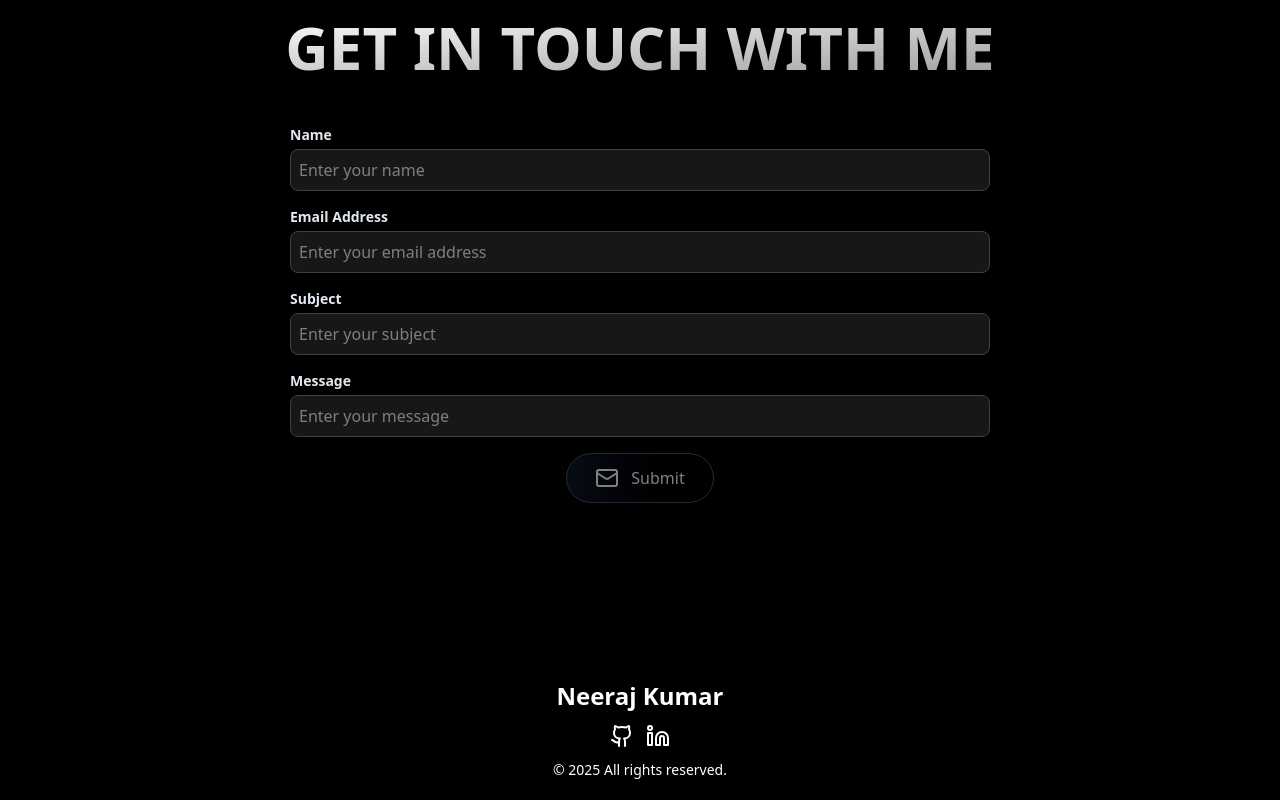
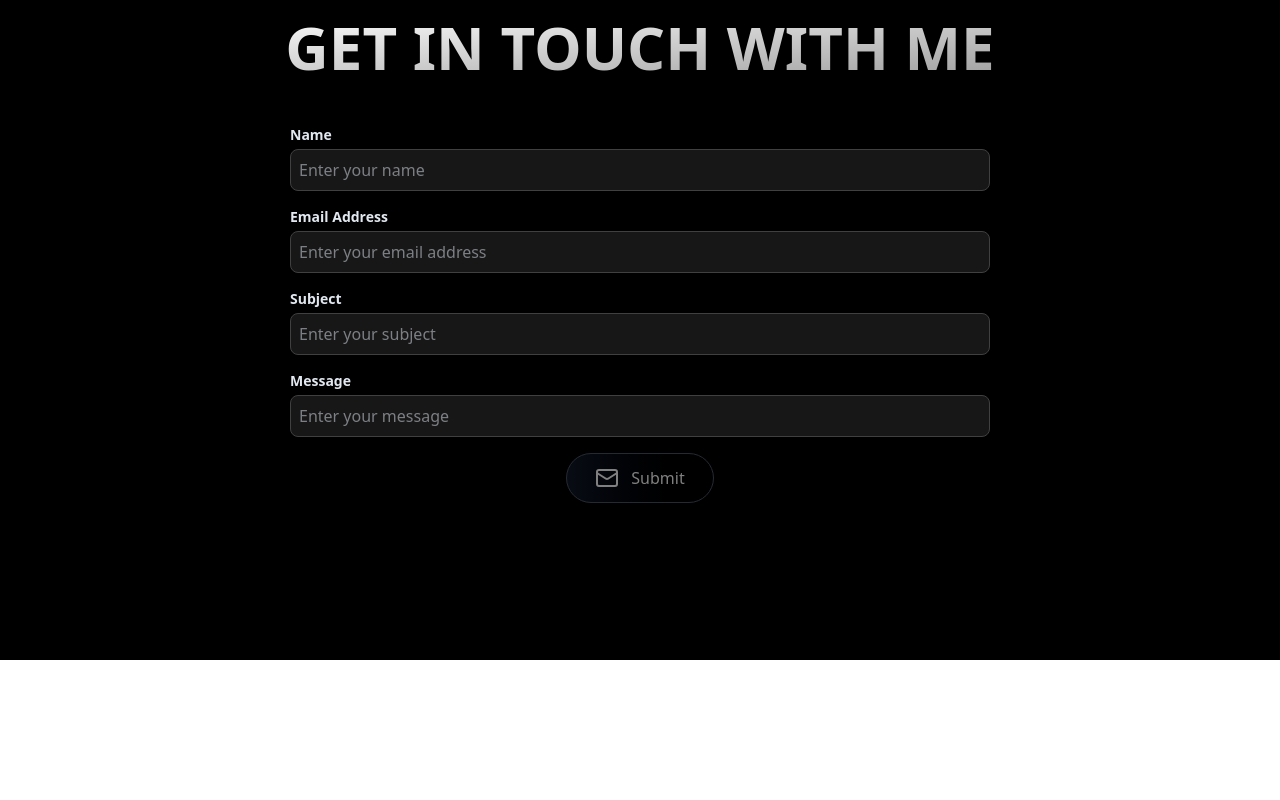
Before and after one commit to neerajkumar002/myPortfolio, a React (Vite) app: page / in a window 1280 px wide. Shown: the part 3340-4140 px from the top of the page. After the commit the page ends 4000 px from the top, so only its background shows below. Built offline with nearby package versions, Linux system fonts and the light colour scheme.

Commit message:
update project

```diff
--- a/src/App.jsx
+++ b/src/App.jsx
@@ -4,7 +4,6 @@ import Project from "./components/Project/Project";
 import Skills from "./components/Skills/Skills";
 import Experience from "./components/Experience/Experience";
 import Contact from "./components/Contact/Contact";
-import Footer from "./components/Footer/footer";
 function App() {
   return (
     <div className="w-full min-h-screen bg-black text-white  ">
@@ -14,7 +13,6 @@ function App() {
       <Skills />
       <Experience />
       <Contact />
-      <Footer />
     </div>
   );
 }
```
